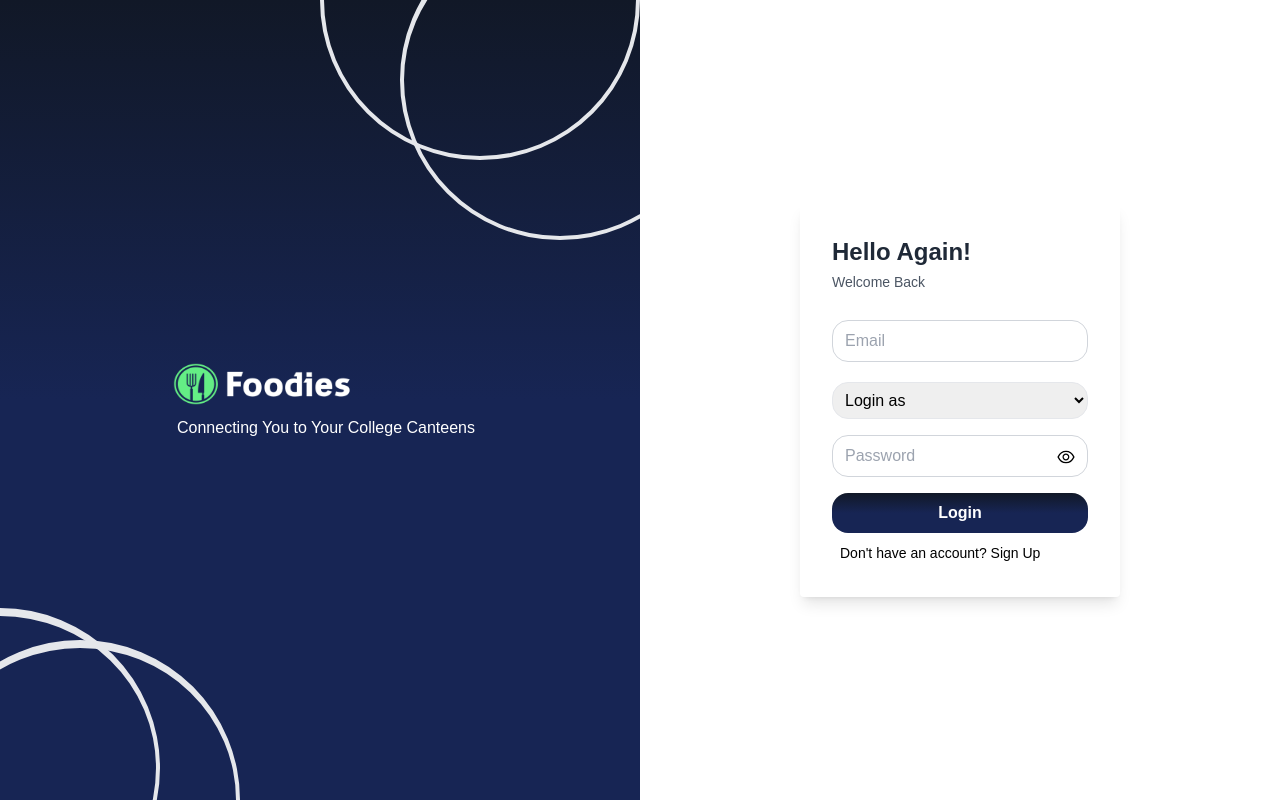
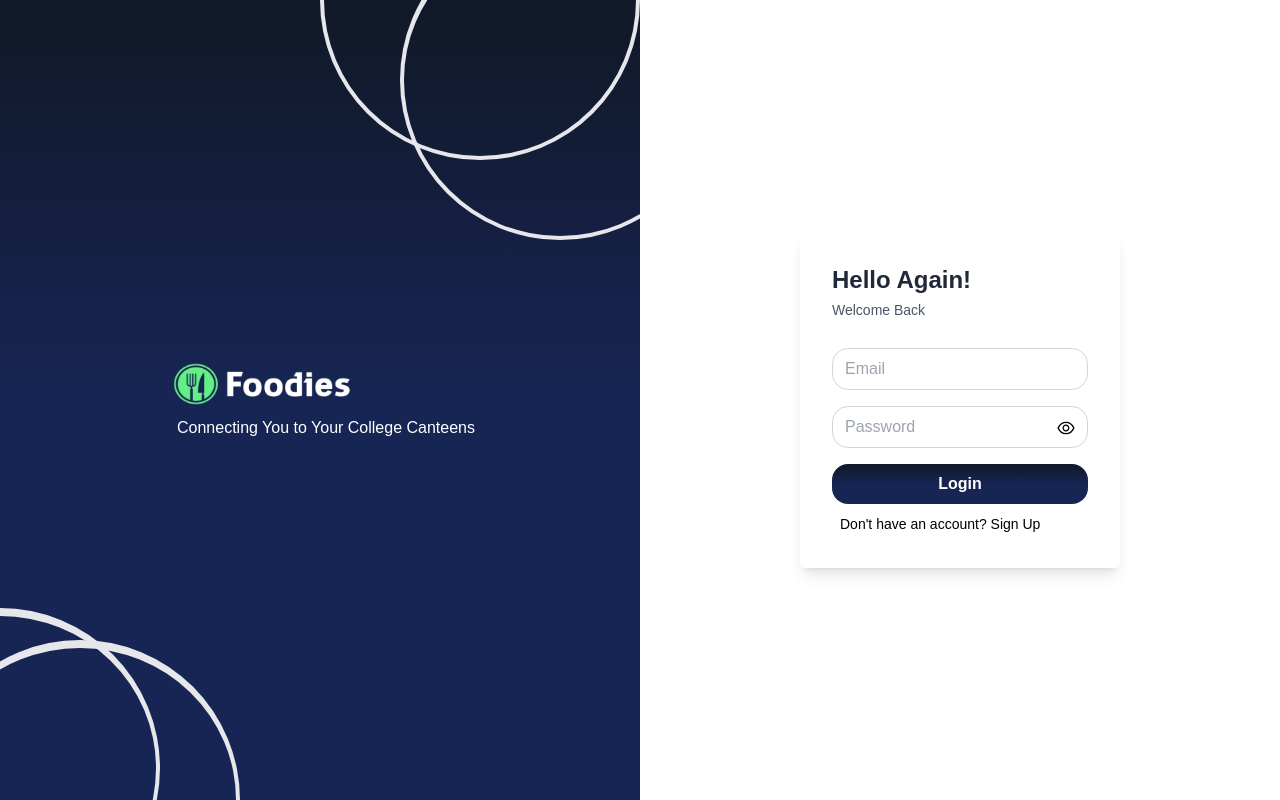
Before and after one commit to VanshKing30/FoodiesWeb, a React (Create React App) app: page / in a window 1280 px wide. Built offline with nearby package versions, Linux system fonts and the light colour scheme.

Commit message:
Removed login as select element from the login form

```diff
--- a/src/pages/Login.jsx
+++ b/src/pages/Login.jsx
@@ -9,7 +9,7 @@ import logo from "../assets/logo2.png"
 function Login() {
   const [formData, setFormData] = useState({
     email: "",
-    accountType : "",
+
     password: "",
   });
   const [showPassword, setShowPassword] = useState(false);
@@ -95,19 +95,6 @@ function Login() {
             />
           </div>
 
-          <div className="mb-4">
-              <select
-                required
-                name="accountType"
-                onChange={changeHandler}
-                value={formData.accountType}
-                className="mt-1 p-2 w-full border rounded-2xl"
-              >
-                <option value="" disabled selected hidden>Login as</option>
-                <option value="User">User</option>
-                <option value="Canteen">Canteen</option>
-              </select>
-          </div>
 
           <div className="relative mb-4">
             <input
```
Also changed, not shown: 2 other files (tests, documents, lock files or other folders).
